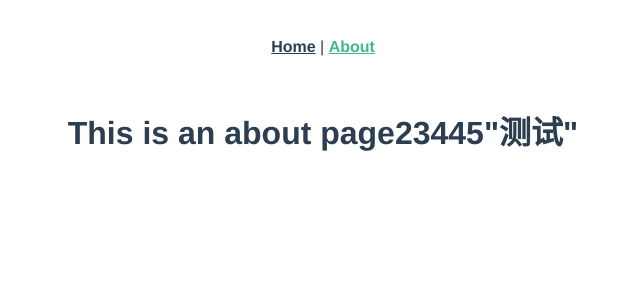
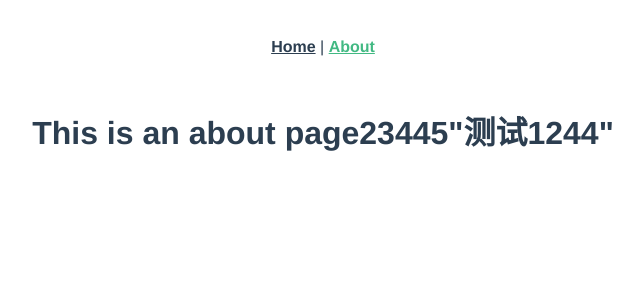
Before and after one commit to xiongdadassr007/gitcommit-test, a Vue app: page /about in a window 1280 px wide. Shown: the top 300 px of the page, without its empty margins (317-960 px from the left). Built offline with nearby package versions, Linux system fonts and the light colour scheme.

Commit message:
测试提交是否存在合并001

```diff
--- a/src/views/About.vue
+++ b/src/views/About.vue
@@ -2,12 +2,12 @@
  * @Author: xiongguangsen02 3096429133@qq.com
  * @Date: 2023-07-13 17:04:19
  * @LastEditors: xiongguangsen02 3096429133@qq.com
- * @LastEditTime: 2023-07-15 19:05:25
+ * @LastEditTime: 2023-07-17 15:55:52
  * @FilePath: \新测试用\test-git\src\views\About.vue
  * @Description: 这是默认设置,请设置`customMade`, 打开koroFileHeader查看配置 进行设置: https://github.com/OBKoro1/koro1FileHeader/wiki/%E9%85%8D%E7%BD%AE
 -->
 <template>
   <div class="about">
-    <h1>This is an about page23445"测试"</h1>
+    <h1>This is an about page23445"测试1244"</h1>
   </div>
 </template>
```
